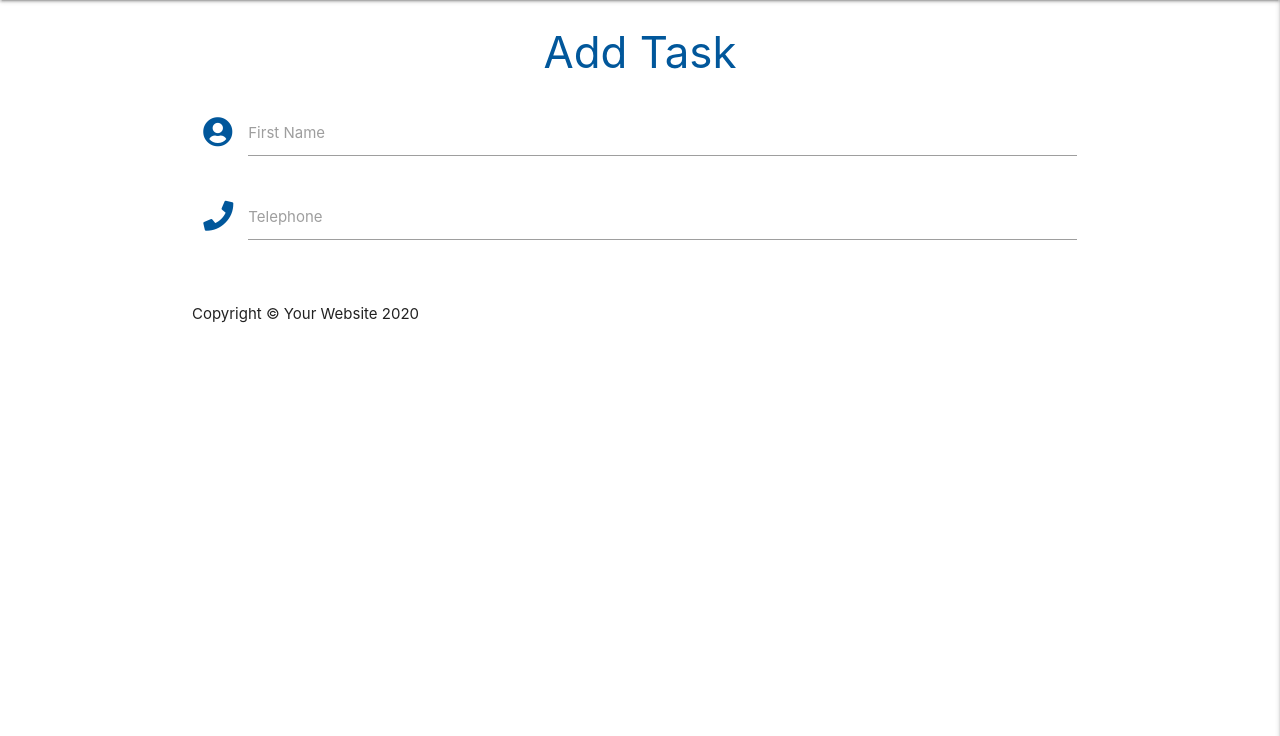
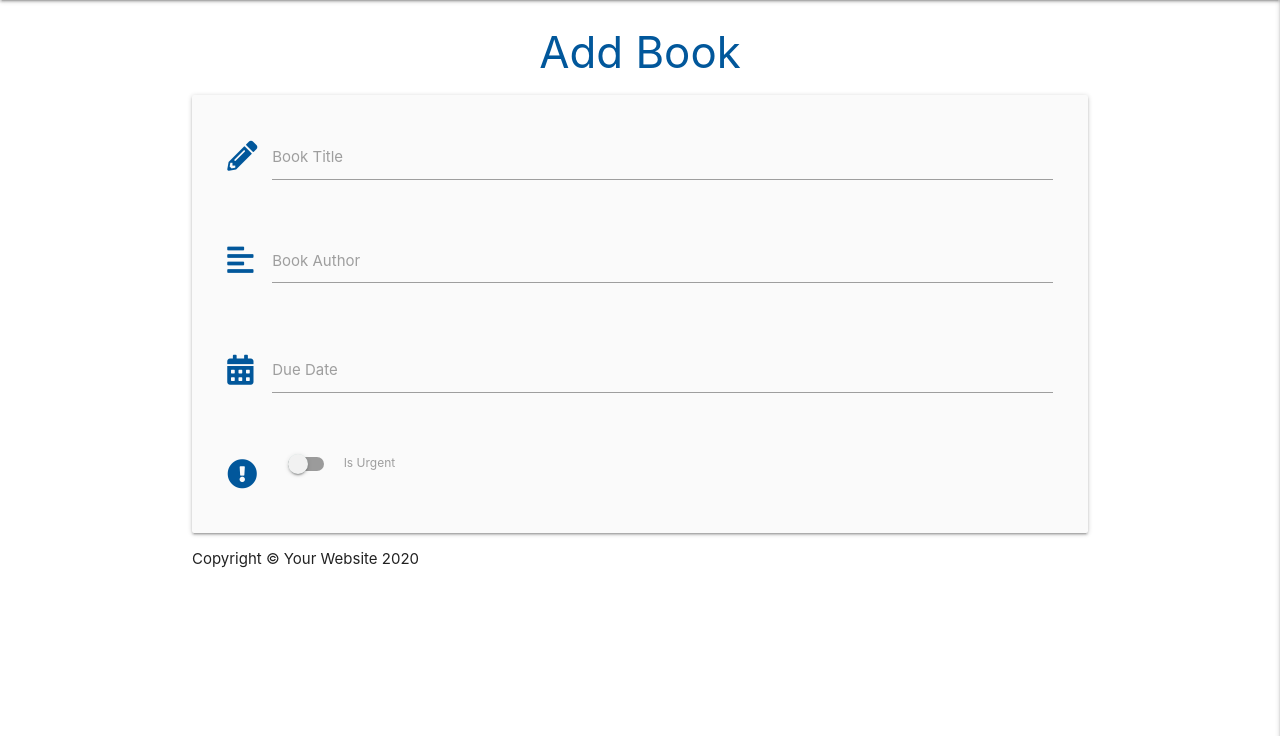
Before and after one commit to Terrimarie/BookRoom, a Flask app: page /add_task in a window 1280 px wide. Shown: the part 64-800 px from the top of the page. Run offline with Flask 2, Linux system fonts and the light colour scheme; some libraries are stand-ins or nearby versions.

Commit message:
Add task form input fields

```diff
--- a/static/js/script.js
+++ b/static/js/script.js
@@ -2,4 +2,12 @@ $(document).ready(function () {
     $(".sidenav").sidenav({edge: "right"});
     $('.collapsible').collapsible();
     $('.tooltipped').tooltip();
+    $('.datepicker').datepicker({
+        format: "dd mmmm, yyyy",
+        yearRange: 3,
+        showClearBtn: true,
+        i18n: {
+            done: "Select"
+        }
+    });
 });
--- a/templates/add_task.html
+++ b/templates/add_task.html
@@ -1,20 +1,44 @@
 {% extends "base.html" %}
 {% block content %}
 
-    <h3 class="light-blue-text text-darken-4 center-align">Add Task</h3>
+    <h3 class="light-blue-text text-darken-4 center-align">Add Book</h3>
 
-    <div class="row">
+    <div class="row card-panel grey lighten-5">
         <form class="col s12" method="POST" action="">
             <div class="row">
                 <div class="input-field col s12">
-                    <i class="fas fa-user-circle prefix light-blue-text text-darken-4"></i>
-                    <input id="icon_prefix" type="text" class="validate">
-                    <label for="icon_prefix">First Name</label>
+                    <i class="fas fa-pencil-alt prefix light-blue-text text-darken-4"></i>
+                    <input id="title" name="title" minlength="5" maxlength="50"
+                        type="text" class="validate" required>
+                    <label for="title">Book Title</label>
                 </div>
+            </div>
+            <div class="row">
                 <div class="input-field col s12">
-                    <i class="fas fa-phone prefix light-blue-text text-darken-4"></i>
-                    <input id="icon_telephone" type="tel" class="validate">
-                    <label for="icon_telephone">Telephone</label>
+                    <i class="fas fa-align-left prefix light-blue-text text-darken-4"></i>
+                    <textarea id="authors" name="authors" minlength="5"
+                    maxlength="200" class="materialize-textarea validate" required></textarea>
+                    <label for="authors">Book Author</label>
+                </div>
+            </div>
+            <div class="row">
+                <div class="input-field col s12">
+                    <i class="fas fa-calendar-alt prefix light-blue-text text-darken-4"></i>
+                    <input id="due_date" name="due_date"
+                        type="text" class="datepicker validate" required>
+                    <label for="due_date">Due Date</label>
+                </div>
+            </div>
+            <div class="row">
+                <div class="input-field col s12">
+                    <div class="switch">
+                        <i class="fas fa-exclamation-circle prefix light-blue-text text-darken-4"></i>
+                        <label for="is_urgent">
+                            <input type="checkbox" id="is_urgent" name="is_urgent">
+                            <span class="lever"></span>
+                            Is Urgent
+                        </label>
+                    </div>
                 </div>
             </div>
         </form>
```
